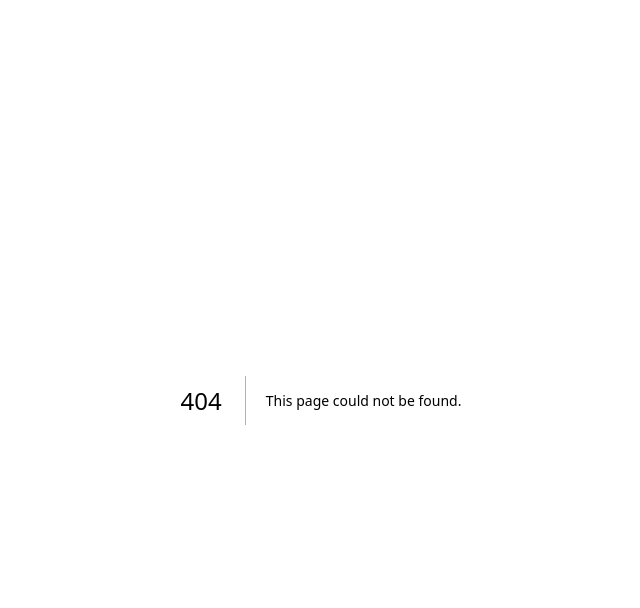
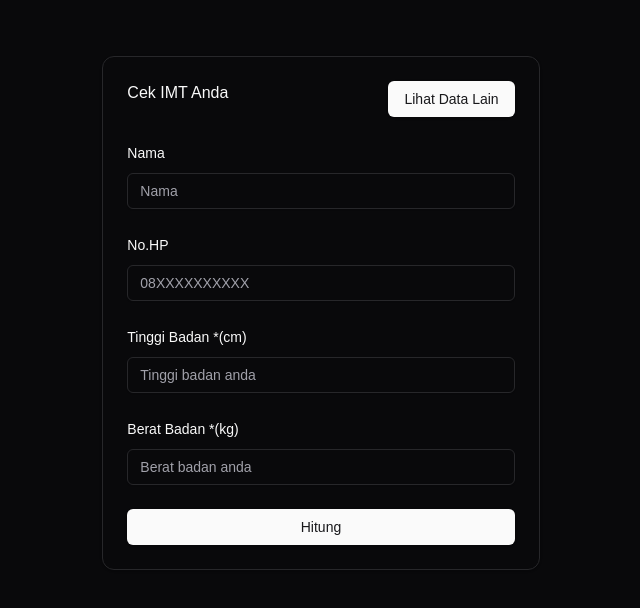
Before and after one commit to frn-af/kawkons, a Next.js app: page /create in a window 1280 px wide. Before the commit this address had no page. Shown: the top 608 px of the page, without its empty margins (319-959 px from the left). Built offline with nearby package versions, Linux system fonts and the light colour scheme; no server answers.

Commit message:
fix: error build prod

```diff
--- /dev/null
+++ b/src/app/create/page.tsx
@@ -0,0 +1,43 @@
+"use client";
+import { CreateForm } from "@/components/create-form";
+import { ResultDialog } from "@/components/result-dialog";
+import { Button } from "@/components/ui/button";
+import { Card, CardContent, CardHeader } from "@/components/ui/card";
+import { Data } from "@/lib/db/schema";
+import Link from "next/link";
+import { useState } from "react";
+
+export default function Home() {
+  const [isOpen, setIsOpen] = useState(false);
+  const [formData, setFormData] = useState<Data | undefined>();
+
+  const handleOpen = (data: Data) => {
+    setFormData(data);
+    setIsOpen(true);
+  };
+
+  const handleClose = () => {
+    setIsOpen(false);
+  };
+
+  return (
+    <main className="h-full max-w-screen-md mx-auto p-10">
+      <div className="w-full flex justify-center items-center h-full p-4">
+        <Card className="w-2/3">
+          <CardHeader className="flex justify-between w-full">
+            <div className="flex justify-between w-full">
+              <h1>Cek IMT Anda</h1>
+              <Link href="/imt">
+                <Button className="capitalize">lihat data lain</Button>
+              </Link>
+            </div>
+          </CardHeader>
+          <CardContent>
+            <CreateForm onSubmitAction={handleOpen} />
+            <ResultDialog isOpen={isOpen} onClose={handleClose} data={formData!} />
+          </CardContent>
+        </Card>
+      </div>
+    </main>
+  );
+}
```
